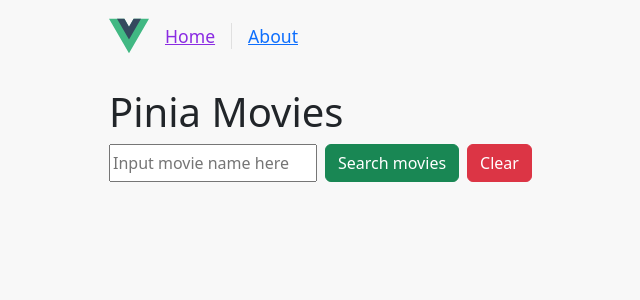
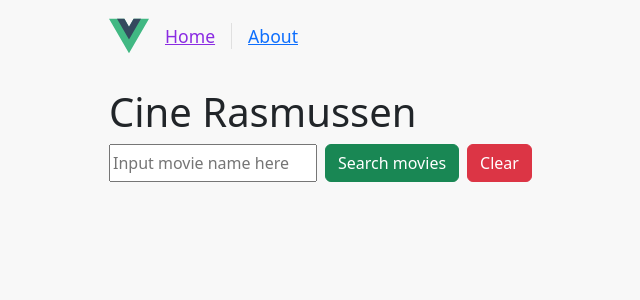
Before and after one commit to BabyLizzy-FunTime-Lab/vue-movies, a Vue app: page / in a window 1280 px wide. Shown: the top 300 px of the page, without its empty margins (103-743 px from the left). Built offline with nearby package versions, Linux system fonts and the light colour scheme.

Commit message:
chanched the name of the project to Cine Rasmussen

```diff
--- a/index.html
+++ b/index.html
@@ -4,7 +4,7 @@
     <meta charset="UTF-8">
     <link rel="icon" href="/favicon.ico">
     <meta name="viewport" content="width=device-width, initial-scale=1.0">
-    <title>Vite App</title>
+    <title>Cine Rasmussen</title>
   </head>
   <body>
     <div id="app"></div>
--- a/src/views/HomeView.vue
+++ b/src/views/HomeView.vue
@@ -33,7 +33,7 @@ export default {
 
 <template>
   <div>
-    <h1>Pinia Movies</h1>
+    <h1>Cine Rasmussen</h1>
     <div class="wrapper search--controls">
       <input @keyup.enter="searchMovieDefault(searchTitle)" type="text"
              v-model="searchTitle" placeholder="Input movie name here">
```
